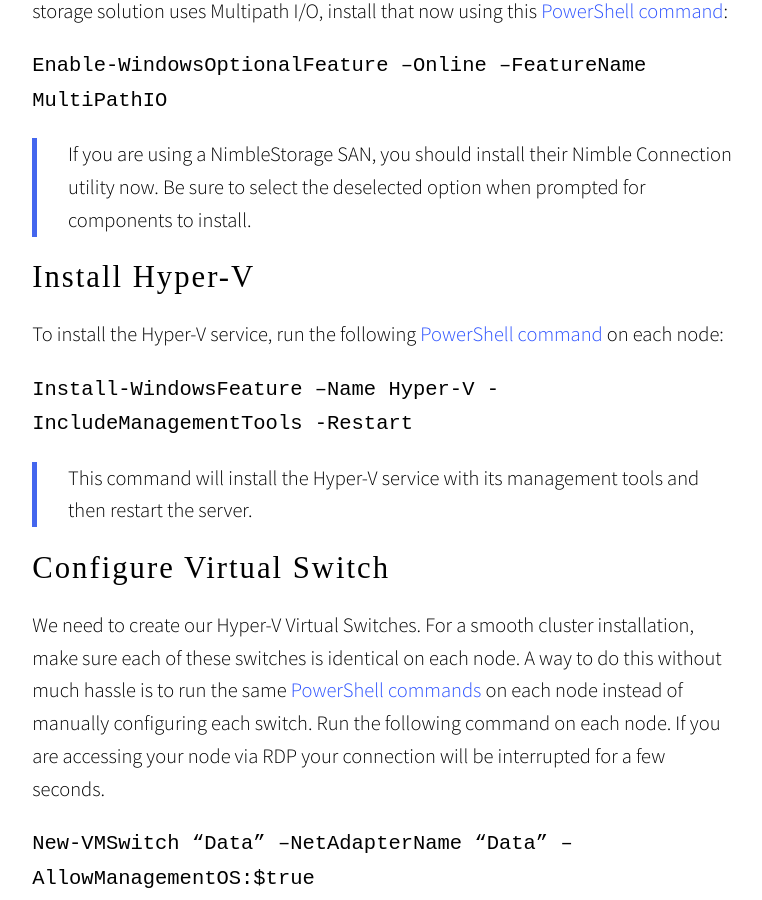
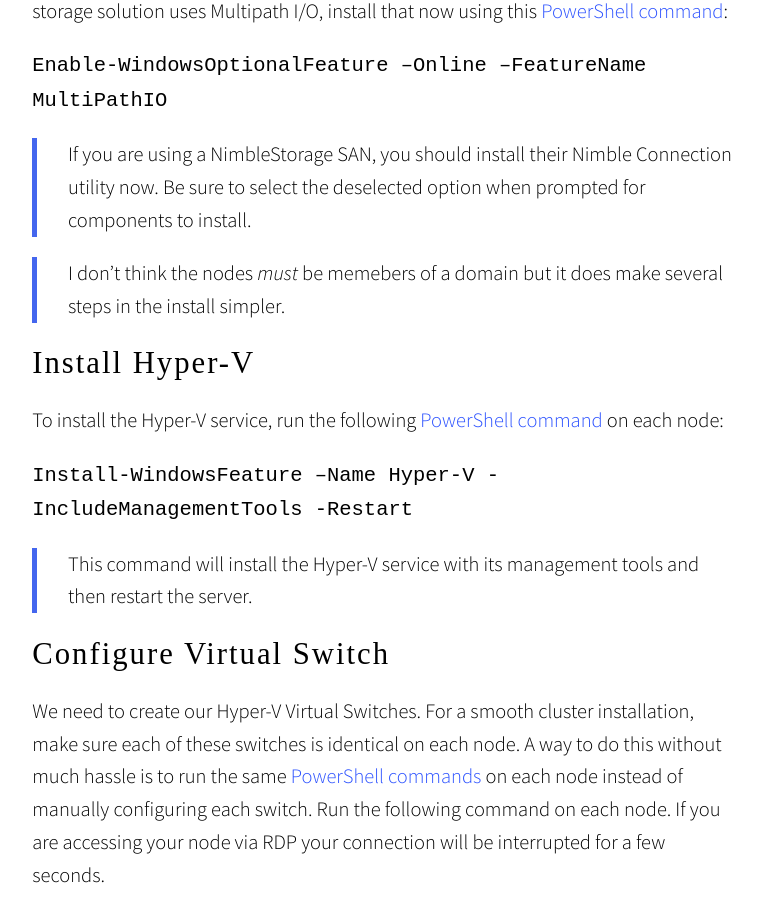
Before and after one commit to keawade/keawade.github.io, a Jekyll site: the page built from _posts/2015-7-4-Configuring_a_Hyper-V_Cluster.md, in a window 1280 px wide and 900 px high, scrolled down 2565 px. Shown: the whole window, without its empty margins (255-1017 px from the left). Built offline with Jekyll 4.4.1, drawn with Linux system fonts in a browser that asks for light colours; nearby versions of some CDN libraries; some web fonts are replaced; comment, search, counter and statistics services are not loaded.

Commit message:
Update 2015-7-4-Configuring_a_Hyper-V_Cluster.md

```diff
--- a/_posts/2015-7-4-Configuring_a_Hyper-V_Cluster.md
+++ b/_posts/2015-7-4-Configuring_a_Hyper-V_Cluster.md
@@ -89,6 +89,9 @@
 utility now. Be sure to select the deselected option when prompted for components
 to install.
 
+>I don't think the nodes _must_ be memebers of a domain but it does make several
+steps in the install simpler.
+
 ## Install Hyper-V
 To install the Hyper-V service, run the following [PowerShell command](https://technet.microsoft.com/en-us/library/jj205467%28v=wps.630%29.aspx) on each
 node:
```
